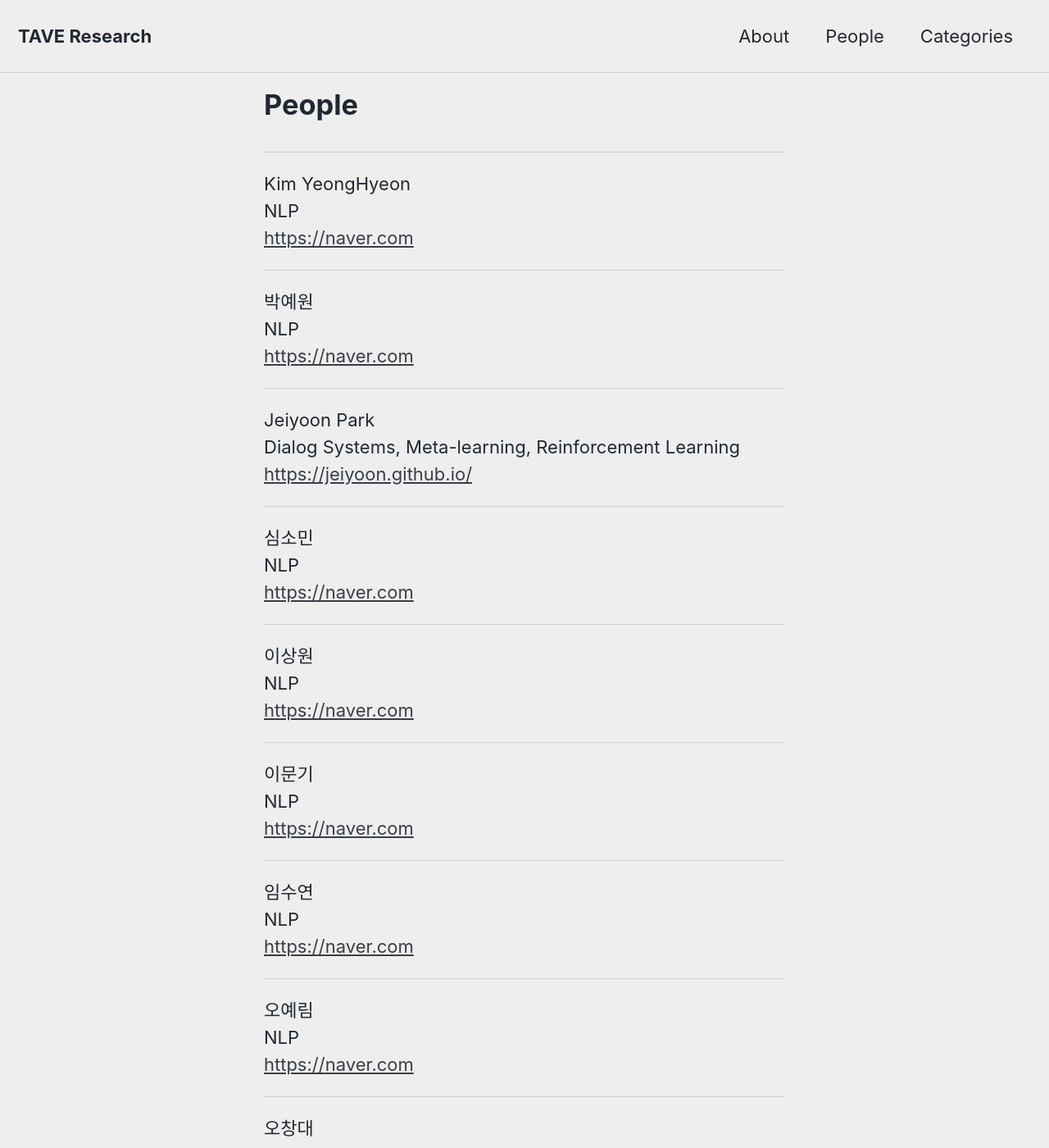
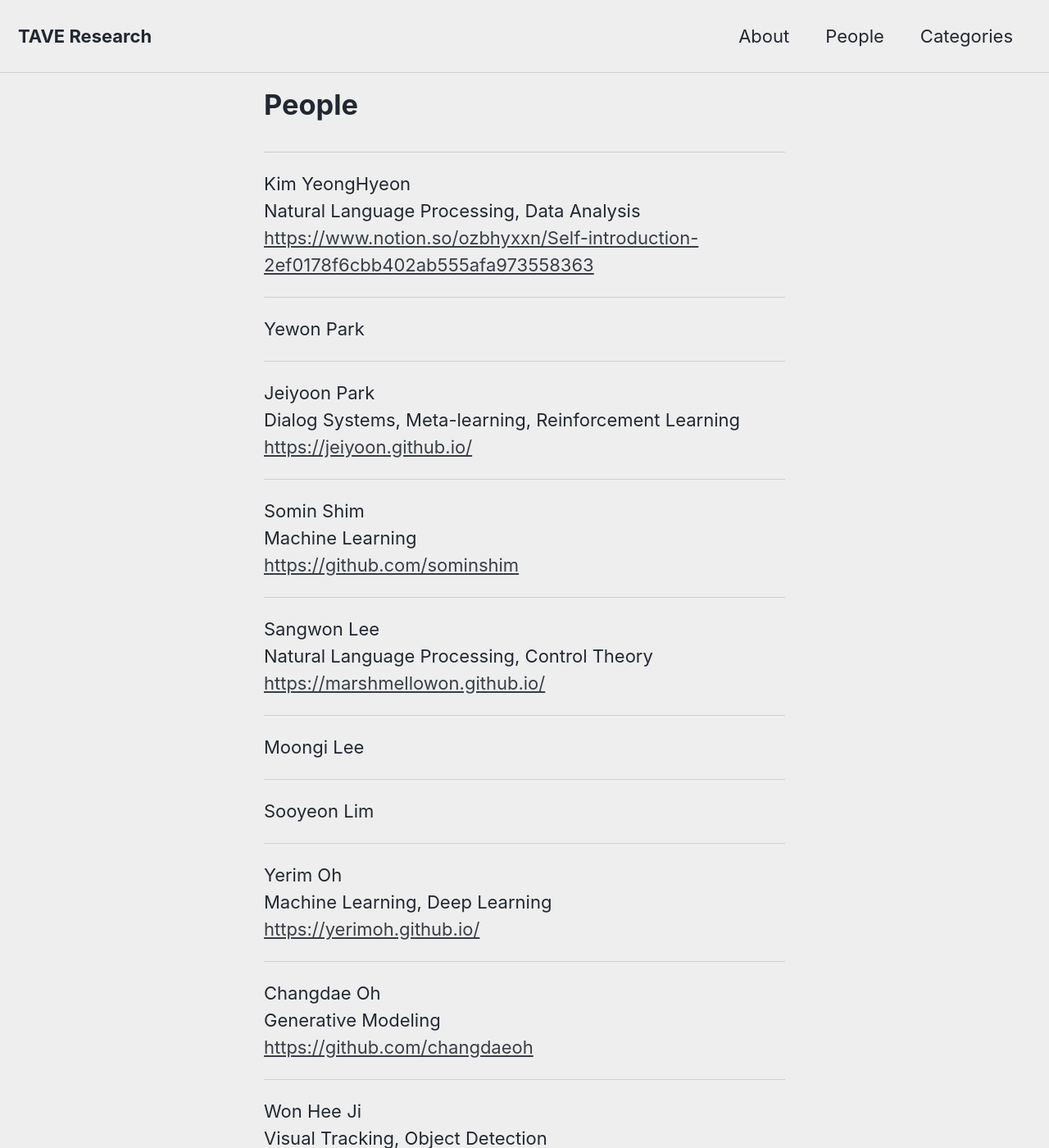
Before and after one commit to TAVEResearch/TAVEResearch.github.io, a Jekyll site: the page built from people.md, in a window 1280 px wide and 1400 px high. Shown: the whole window at 82% size. Built offline with Jekyll 4.4.1, drawn with Linux system fonts in a browser that asks for light colours; cached includes are drawn as plain includes; some of the changed text lies outside the part shown.

Commit message:
Update _config.yml

```diff
--- a/_config.yml
+++ b/_config.yml
@@ -275,38 +275,38 @@ defaults:
 # member list
 People:
   - name: Kim YeongHyeon
-    interests: "NLP"
-    gitblog: "https://naver.com"
-  - name: 박예원
-    interests: "NLP"
-    gitblog: "https://naver.com"
+    interests: "Natural Language Processing, Data Analysis"
+    gitblog: "https://www.notion.so/ozbhyxxn/Self-introduction-2ef0178f6cbb402ab555afa973558363"
+  - name: Yewon Park
+#     interests: "NLP"
+#     gitblog: "https://naver.com"
   - name: Jeiyoon Park
     interests: "Dialog Systems, Meta-learning, Reinforcement Learning"
     gitblog: "https://jeiyoon.github.io/"
-  - name: 심소민
-    interests: "NLP"
-    gitblog: "https://naver.com"
-  - name: 이상원
-    interests: "NLP"
-    gitblog: "https://naver.com"
-  - name: 이문기
-    interests: "NLP"
-    gitblog: "https://naver.com"
-  - name: 임수연
-    interests: "NLP"
-    gitblog: "https://naver.com"
-  - name: 오예림
-    interests: "NLP"
-    gitblog: "https://naver.com"
-  - name: 오창대
-    interests: "NLP"
-    gitblog: "https://naver.com"
-  - name: 원희지
-    interests: "NLP"
-    gitblog: "https://naver.com"
-  - name: 조재훈
-    interests: "NLP"
-    gitblog: "https://naver.com"
-  - name:
-    interests: "NLP"
-    gitblog: "https://naver.com"
+  - name: Somin Shim
+    interests: "Machine Learning"
+    gitblog: "https://github.com/sominshim"
+  - name: Sangwon Lee
+    interests: "Natural Language Processing, Control Theory"
+    gitblog: "https://marshmellowon.github.io/"
+  - name: Moongi Lee
+#     interests: "NLP"
+#     gitblog: "https://naver.com"
+  - name: Sooyeon Lim
+#     interests: "NLP"
+#     gitblog: "https://naver.com"
+  - name: Yerim Oh
+    interests: "Machine Learning, Deep Learning"
+    gitblog: "https://yerimoh.github.io/"
+  - name: Changdae Oh
+    interests: "Generative Modeling"
+    gitblog: "https://github.com/changdaeoh"
+  - name: Won Hee Ji
+    interests: "Visual Tracking, Object Detection"
+    gitblog: "https://github.com/HeejiWon"
+  - name: Jaehoon Cho
+#     interests: "NLP"
+#     gitblog: "https://naver.com"
+  - name: Younghoon Choi
+#     interests: "NLP"
+#     gitblog: "https://naver.com"
```
